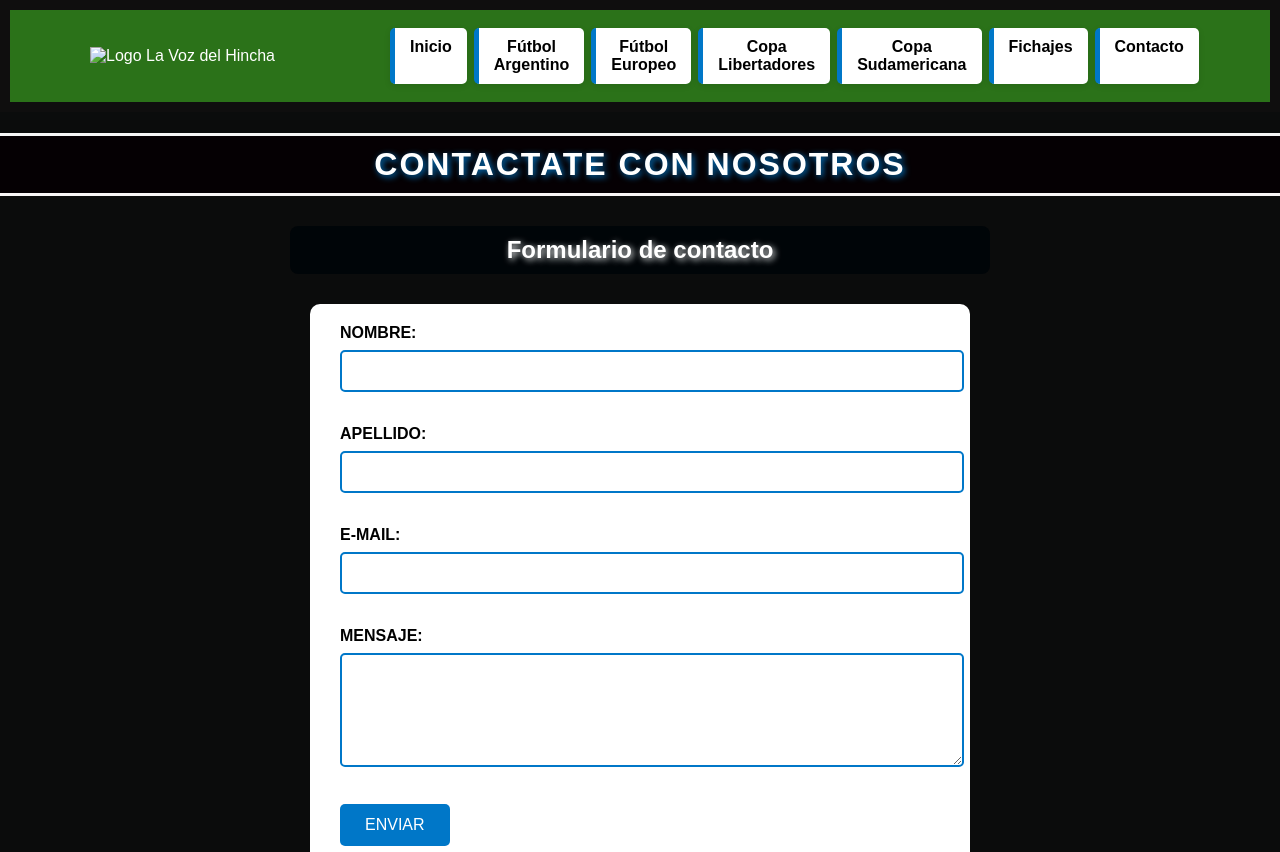
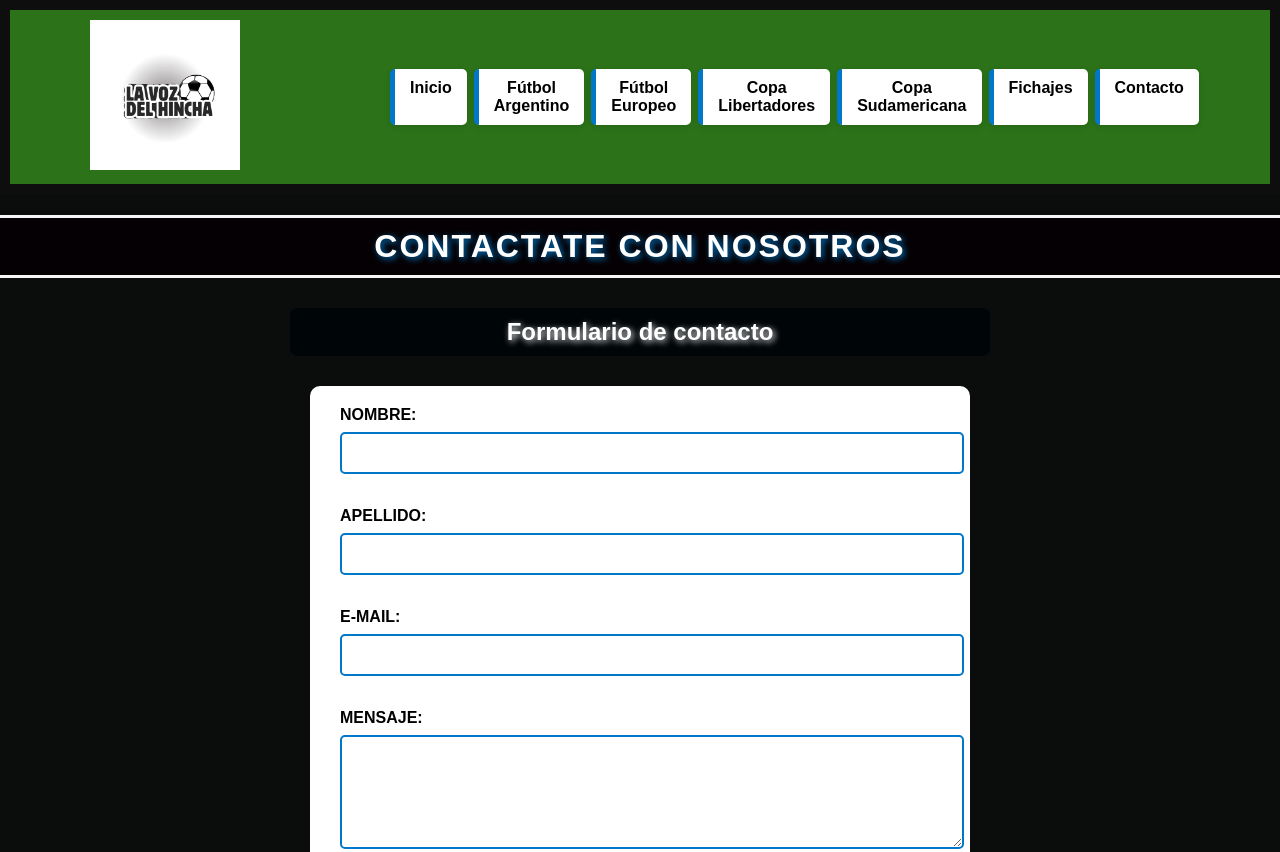
Before and after one commit to BautistaMazzolla/CODERHOUSE, a plain HTML site: page pages/contactos.html in a window 1280 px wide. Shown: the top 852 px of the page. Drawn offline with Linux system fonts and the light colour scheme.

Commit message:
logo final x2

```diff
--- a/pages/contactos.html
+++ b/pages/contactos.html
@@ -13,7 +13,7 @@
   <!-- Encabezado -->
   <header class="header">
     <div>
-      <img src="../assets/img/LA VOZ DEL HINCHA LOGO.png" class="imagenlogo" width="300" alt="Logo La Voz del Hincha">
+      <img src="../assets/img/LAVOZDELHINCHALOGO.png" class="imagenlogo" width="300" alt="Logo La Voz del Hincha">
     </div>
 
     <nav class="navbar">
```
Also changed, not shown: index.html (+1 -1 lines), pages/copalibertadores.html (+1 -1 lines), pages/futbolargentino.html (+1 -1 lines), pages/futboleuropeo.html (+1 -1 lines), pages/mercadodepases.html (+1 -1 lines), pages/sudamericana.html (+1 -1 lines).
